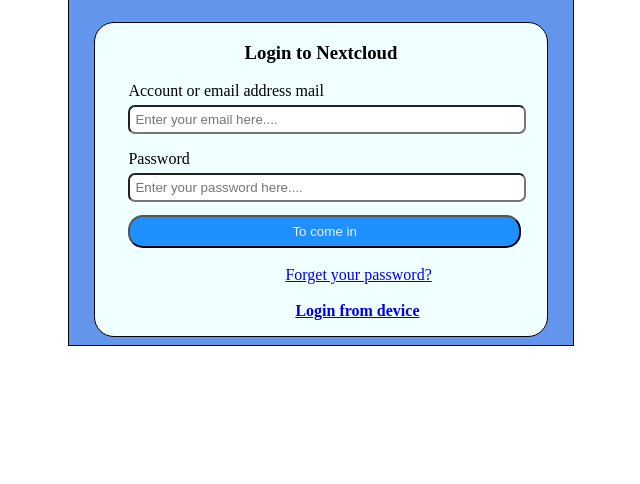
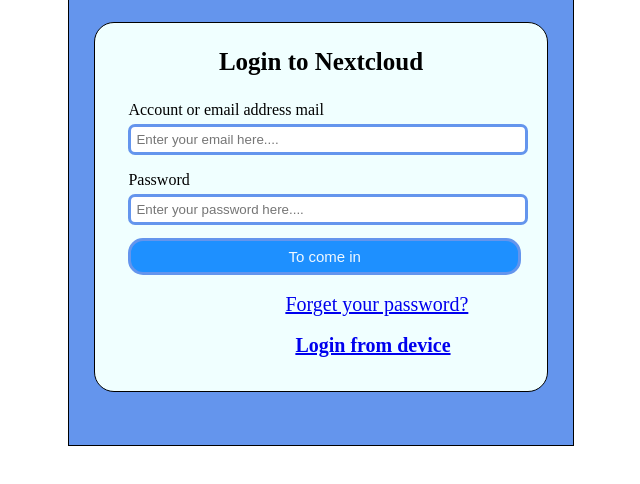
Before and after one commit to PriyaWebDesigner/class-10, a plain HTML site: page first.html in a window 1280 px wide. Shown: the part 212-696 px from the top of the page, without its empty margins (319-959 px from the left). Drawn offline with Linux system fonts and the light colour scheme.

Commit message:
Log IN form design

```diff
--- a/style.css
+++ b/style.css
@@ -61,7 +61,7 @@
 
 .first-container{
     border: 1px solid black;
-    height: 550px;
+    height: 650px;
     width: 40%;
     margin: auto;
     background-color:cornflowerblue;
@@ -71,7 +71,7 @@
 .second-container{
     border: 1px solid black;
     width: 90%;
-    height: 315px;
+    height: 370px;
     margin: auto;
     margin-top: 10px;
     border-radius: 20px;
@@ -86,6 +86,7 @@
     margin-bottom: 3px;
 
 }
+
 .para1{
     text-align: center;
     font-size: 25px;
@@ -95,6 +96,7 @@
 }
 .heading2{
     text-align: center;
+    font-size: 25px;
 }
 .para2{
     margin-left: 33px;
@@ -105,6 +107,7 @@
     margin-left: 33px;
     padding: 5px;
     border-radius: 7px;
+    border: 3px solid cornflowerblue;
 }
 .para3{
     margin-left: 33px;
@@ -116,6 +119,7 @@
     margin-left: 33px;
     padding: 5px;
     border-radius: 7px;
+    border: 3px solid cornflowerblue;
 
 }
 .btn1{
@@ -124,20 +128,25 @@
     margin-top: 13px;
     padding: 7px;
     border-radius: 15px;
+    border: 3px solid cornflowerblue;
     box-sizing: border-box;
     background-color:dodgerblue;
     color: aliceblue;
+    font-size: 15px;
 }
 .btn2{
       margin-left: 190px;
+      font-size: 20px;
 }
 .btn3{
     margin-left: 200px;
     display: block;
     font-weight: 600;
+    font-size: 20px;
 
 
 }
+/* Third Log IN form */
 .container3{
     border: 1px solid black;
     height: 300px;
```
Also changed, not shown: first.html (+1 -1 lines), Images/eye-icon.jpg (added), Images/hide-icon-eye.jpg (added).
